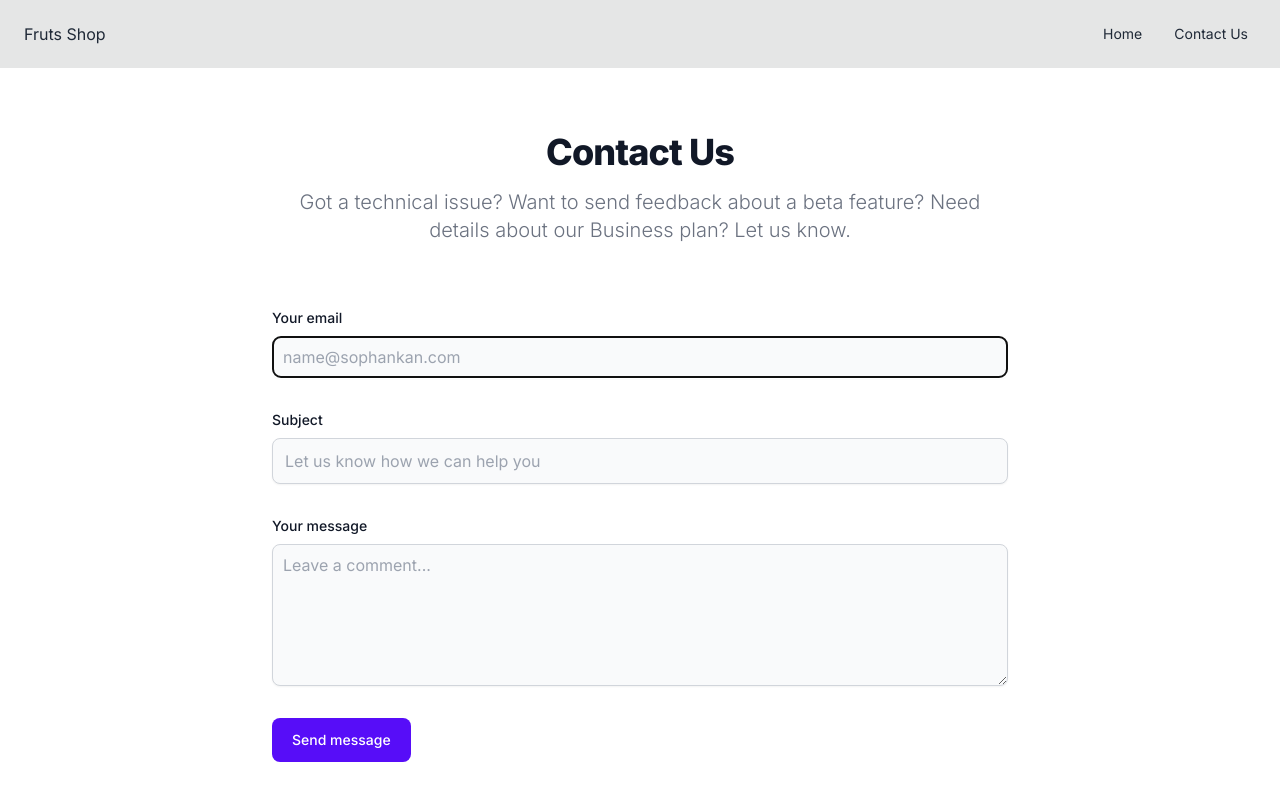
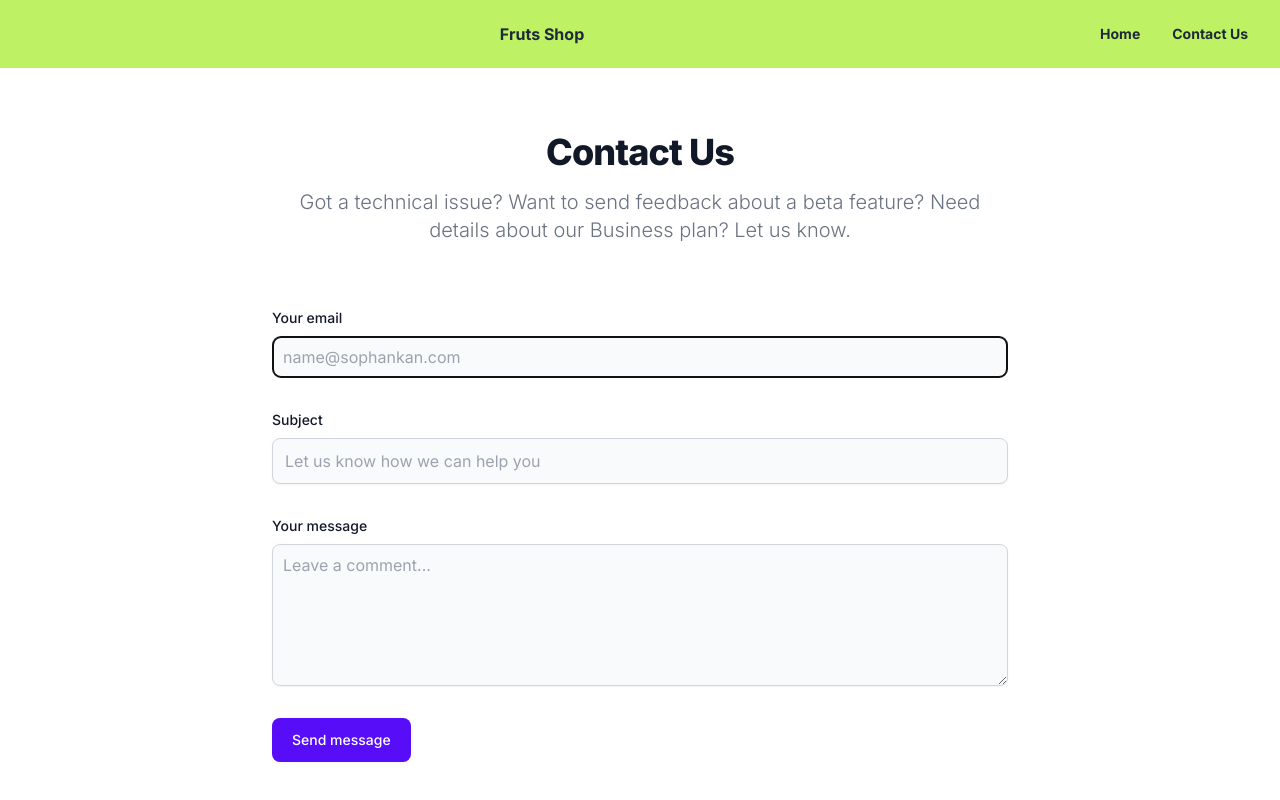
Before and after one commit to PHANZzz/Ecommerce-Project, a Next.js app: page /Contact in a window 1280 px wide. Shown: the top 800 px of the page. Built offline with nearby package versions, Linux system fonts and the light colour scheme.

Commit message:
27/08/2023

```diff
--- a/app/Card/page.tsx
+++ b/app/Card/page.tsx
@@ -24,7 +24,7 @@ export default function ImageList() {
 
     return (
         <>
-            <div className='bg-violet-50 '>
+            <div className='bg-violet-50 lg:flex'>
                 {images.map((image) => (
                     <div key={image.name} className="card card-compact w-96 rounded-lg shadow-lg overflow-hidden bg-rose-300 ">
                         <figure style={{ backgroundImage: `url(https://source.unsplash.com/random)` }}>
@@ -41,8 +41,9 @@ export default function ImageList() {
 
 
                 ))}
-                <div className='mt-12'><Footer /></div>
+
             </div>
+            <div className='mt-12'><Footer /></div>
         </>
 
     );
--- a/app/Contact/page.tsx
+++ b/app/Contact/page.tsx
@@ -4,20 +4,20 @@ import Link from 'next/link'
 import Search from '../Search/page'
 export default function Page() {
   return (
-    <nav>
-      <div className="drawer">
+    <nav className="bg-white">
+      <div className="drawer  ">
         <input id="my-drawer-3" type="checkbox" className="drawer-toggle" />
         <div className="drawer-content flex flex-col">
           {/* Navbar */}
-          <div className="w-full navbar bg-base-300">
+          <div className="w-full navbar bg-lime-300">
             <div className="flex-none lg:hidden">
               <label htmlFor="my-drawer-3" className="btn btn-square btn-ghost">
                 <svg xmlns="http://www.w3.org/2000/svg" fill="none" viewBox="0 0 24 24" className="inline-block w-6 h-6 stroke-current"><path strokeLinecap="round" strokeLinejoin="round" strokeWidth="2" d="M4 6h16M4 12h16M4 18h16"></path></svg>
               </label>
             </div>
-            <div className="flex-1 px-2 mx-2">Fruts Shop</div>
+            <div className="flex-1 px-2 mx-2 font-bold lg:justify-center">Fruts Shop</div>
             <div className="flex-none hidden lg:block">
-              <ul className="menu menu-horizontal">
+              <ul className="menu menu-horizontal font-bold">
                 <Link href="/"><li><a>Home</a></li></Link>
                 <Link href="/Contact"><li><a>Contact Us</a></li></Link>
               </ul>
@@ -28,7 +28,7 @@ export default function Page() {
         </div>
         <div className="drawer-side">
           <label htmlFor="my-drawer-3" className="drawer-overlay"></label>
-          <ul className="menu p-4 w-80 h-full bg-base-200">
+          <ul className="menu p-4 w-80 h-full bg-lime-300 font-bold">
             {/* Sidebar content here */}
             <Link href="/"><li><a>Home</a></li></Link>
             <Link href="/Contact"><li><a>Contact Us</a></li></Link>
--- a/app/globals.css
+++ b/app/globals.css
@@ -6,7 +6,7 @@
 .card {
   margin-left: auto;
   margin-right: auto;
-  margin-top: 20%;
+  margin-top: 5%;
 }
 .Price {
   font-family: 'Open Sans', sans-serif;
@@ -19,3 +19,6 @@
   margin-left: 5%;
   width: 90%;
 }
+body{
+  background-color: #f5f3ff;
+}
--- a/app/page.tsx
+++ b/app/page.tsx
@@ -7,7 +7,7 @@ export default function Home() {
         <input id="my-drawer-3" type="checkbox" className="drawer-toggle" />
         <div className="drawer-content flex flex-col">
           {/* Navbar */}
-          <div className="w-full navbar bg-lime-300 rounded-sm">
+          <div className="w-full navbar  bg-lime-300 rounded-lg">
             <div className="flex-none lg:hidden">
               <label htmlFor="my-drawer-3" className="btn btn-square btn-ghost">
                 <svg xmlns="http://www.w3.org/2000/svg" fill="none" viewBox="0 0 24 24" className="inline-block w-6 h-6 stroke-current"><path strokeLinecap="round" strokeLinejoin="round" strokeWidth="2" d="M4 6h16M4 12h16M4 18h16"></path></svg>
```
